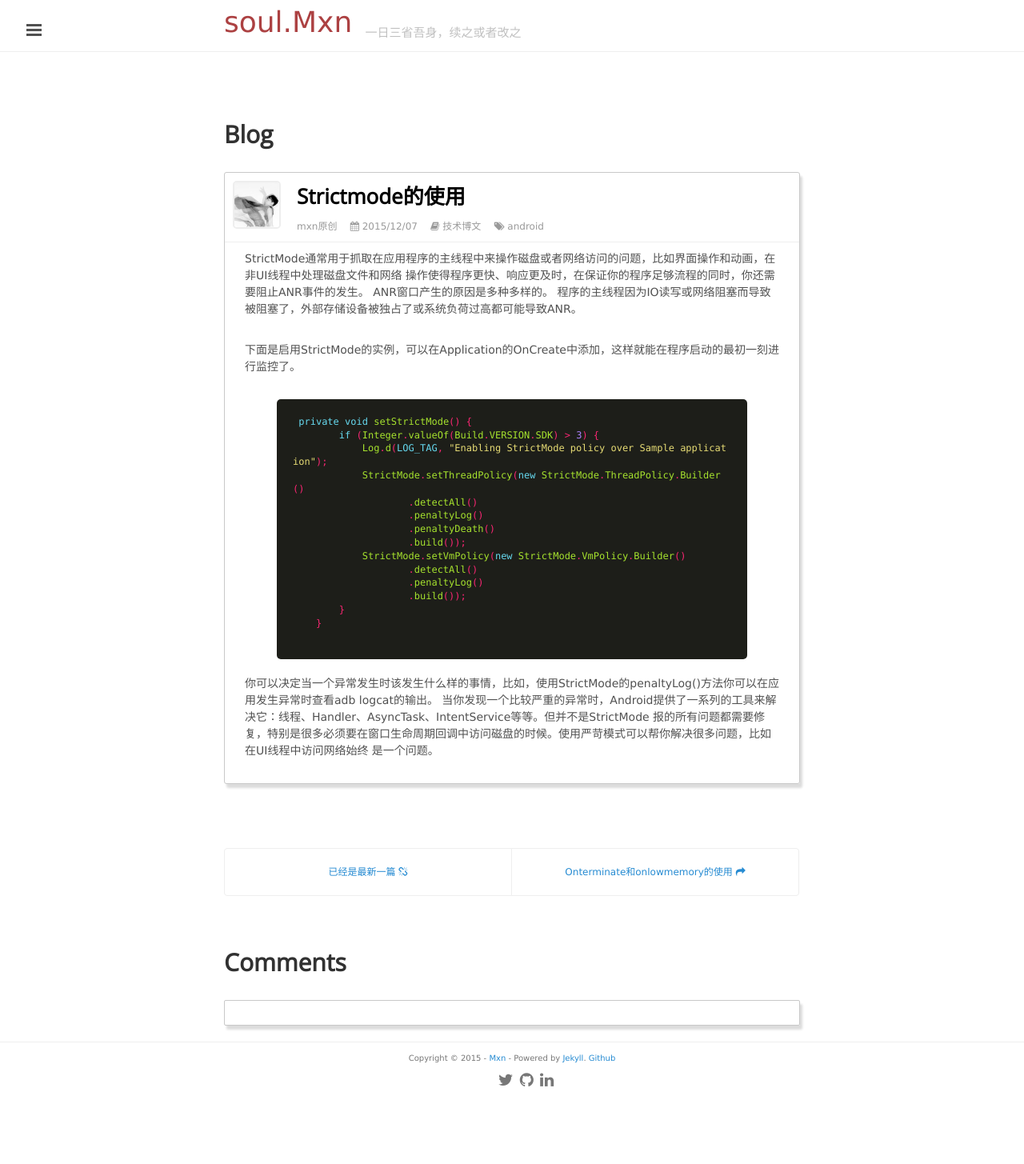
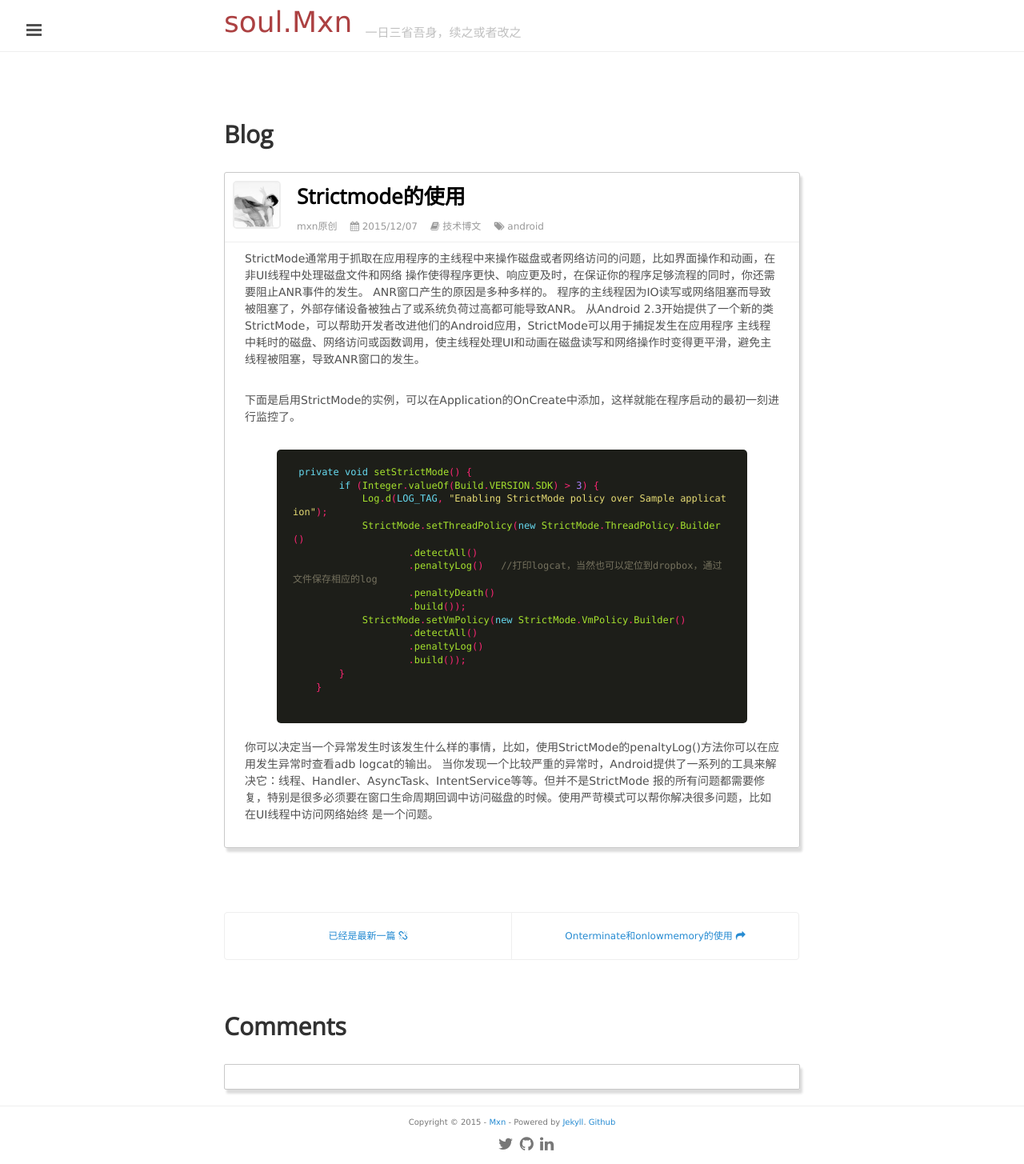
Before and after one commit to mxn21/mxn21.github.io, a Jekyll site: the page built from _posts/2015-12-7-StrictMode的使用.md, in a window 1280 px wide. Shown: the whole page at 80% size. Built offline with Jekyll 4.4.1, drawn with Linux system fonts in a browser that asks for light colours; Markdown is read by kramdown in place of the engine named in the settings; comment, search, counter and statistics services are not loaded; before the commit the page ends 1375 px from its top, so only the background shows below that.

Commit message:
34543543

```diff
--- a/_posts/2015-12-7-StrictMode的使用.md
+++ b/_posts/2015-12-7-StrictMode的使用.md
@@ -9,6 +9,8 @@
 StrictMode通常用于抓取在应用程序的主线程中来操作磁盘或者网络访问的问题，比如界面操作和动画，在非UI线程中处理磁盘文件和网络
 操作使得程序更快、响应更及时，在保证你的程序足够流程的同时，你还需要阻止ANR事件的发生。 ANR窗口产生的原因是多种多样的。
 程序的主线程因为IO读写或网络阻塞而导致被阻塞了，外部存储设备被独占了或系统负荷过高都可能导致ANR。
+从Android 2.3开始提供了一个新的类StrictMode，可以帮助开发者改进他们的Android应用，StrictMode可以用于捕捉发生在应用程序
+主线程中耗时的磁盘、网络访问或函数调用，使主线程处理UI和动画在磁盘读写和网络操作时变得更平滑，避免主线程被阻塞，导致ANR窗口的发生。
 
 下面是启用StrictMode的实例，可以在Application的OnCreate中添加，这样就能在程序启动的最初一刻进行监控了。
 
@@ -18,7 +20,7 @@
             Log.d(LOG_TAG, "Enabling StrictMode policy over Sample application");
             StrictMode.setThreadPolicy(new StrictMode.ThreadPolicy.Builder()
                     .detectAll()
-                    .penaltyLog()
+                    .penaltyLog()   //打印logcat，当然也可以定位到dropbox，通过文件保存相应的log
                     .penaltyDeath()
                     .build());
             StrictMode.setVmPolicy(new StrictMode.VmPolicy.Builder()
```
